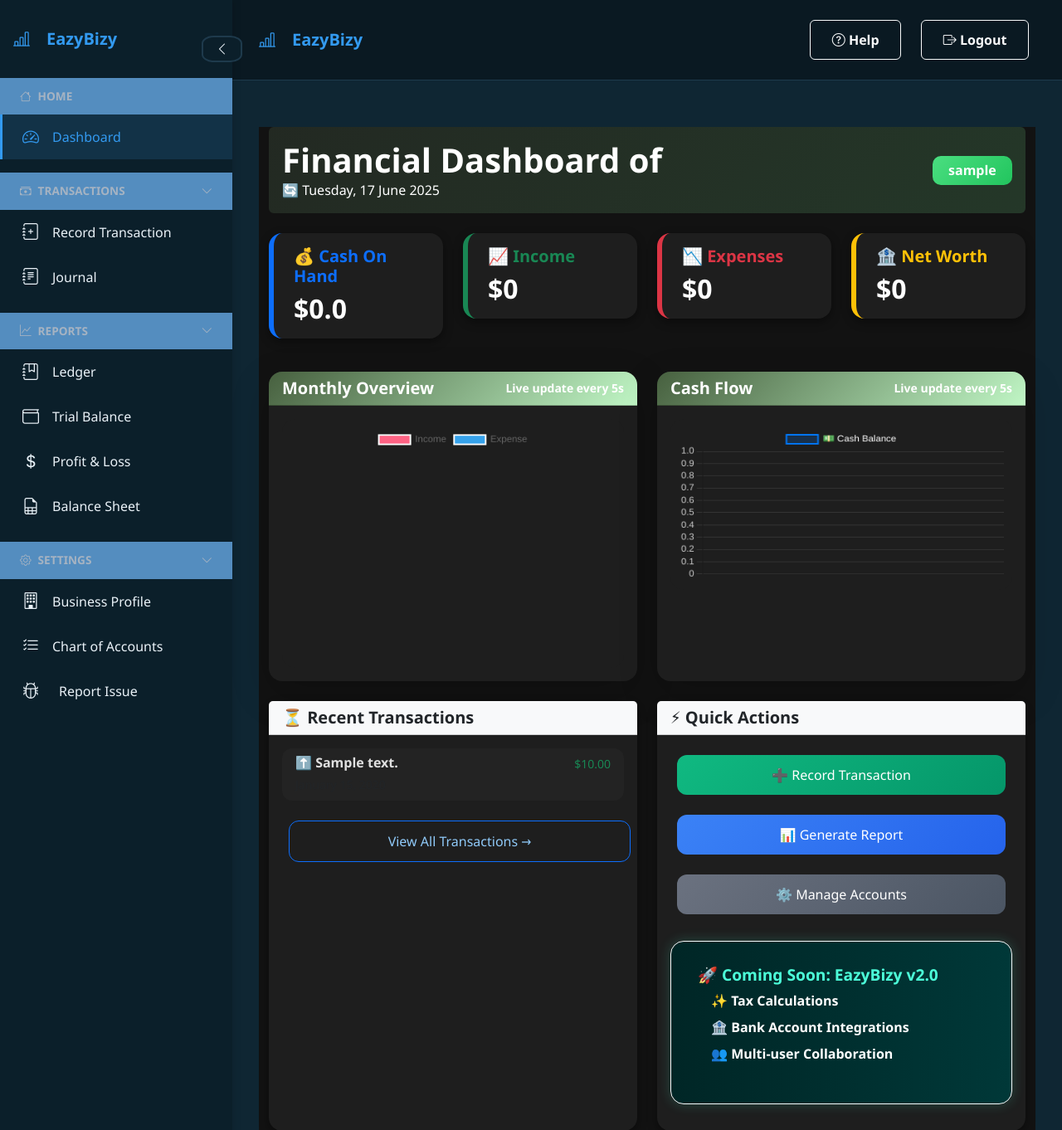
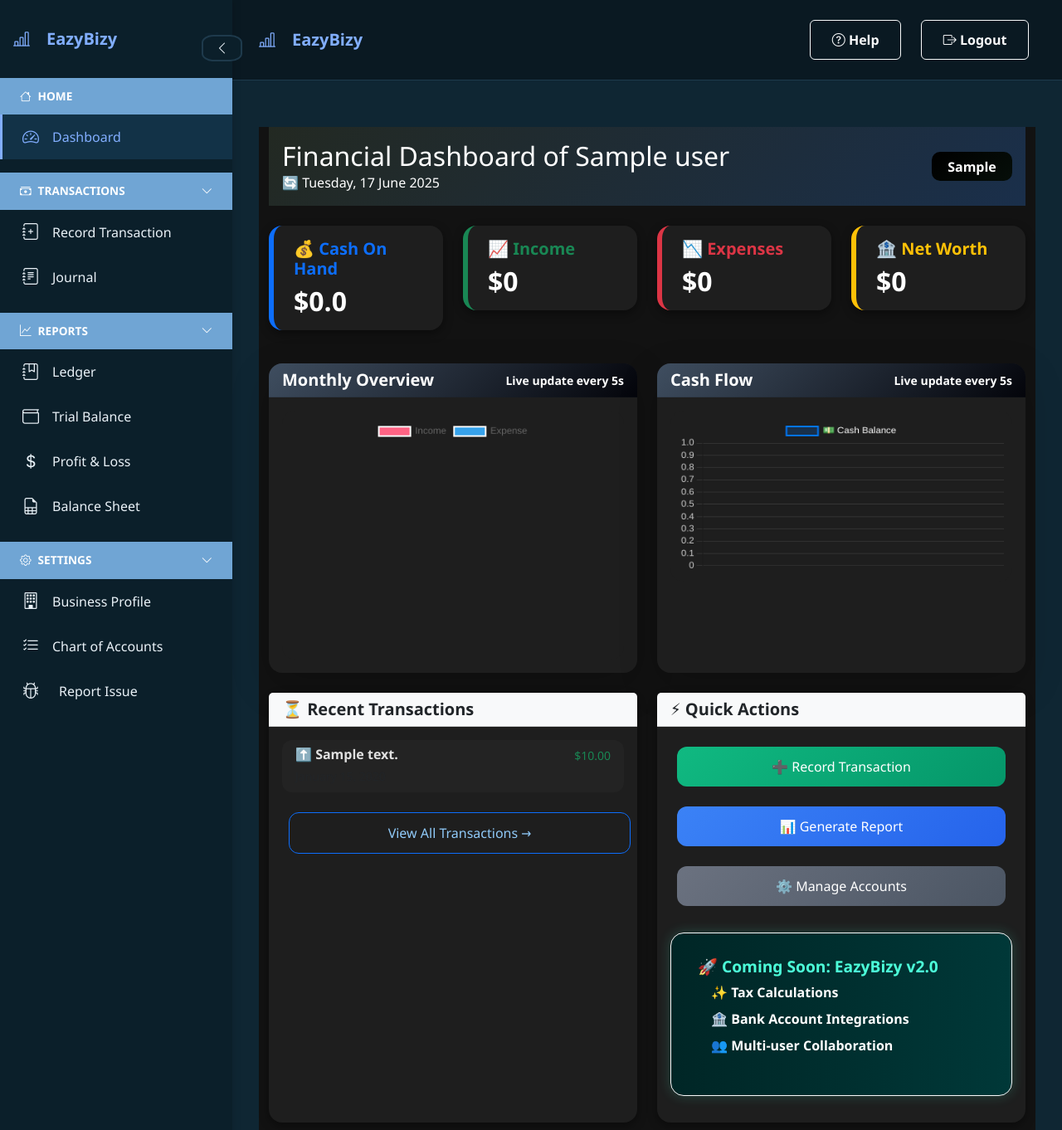
Before and after one commit to medapeta/EazyBizy_ai_accounting_solution, a Flask app: page /dashboard in a window 1280 px wide. Shown: the top 1362 px of the page at 83% size. Run offline with Flask 3, Linux system fonts and the light colour scheme; the visitor is signed in with stand-in values (Sample User, id 1); tables that the repository leaves empty hold one stand-in row (values such as "Sample post").

Commit message:
made some general tweking on styling

```diff
--- a/templates/main/dash_layout.html
+++ b/templates/main/dash_layout.html
@@ -9,15 +9,15 @@
   <link rel="alternate icon" href="{{ url_for('static', filename='main_icon/favicon.ico') }}" type="image/x-icon">
   <style>
     :root {
-  --sidebar-bg: #0b1f2a;         /* Deep navy-blue background */
-  --sidebar-active: #548dbf;     /* Vivid but classy blue accent */
-  --sidebar-hover: #123247;      /* Slightly lighter for hover effect */
-  --content-bg: #0f2633;         /* Subtle bluish dark content area */
-  --navbar-bg: #0a1922;          /* Very dark blue for the navbar */
-  --text-light: #e9f1f7;         /* Soft white-blue for high contrast */
-  --text-muted: #a6b3c2;         /* Muted light blue-gray for subtle text */
-  --border-color: #1e3a4c;       /* Border with a cool dark blue tone */
-  --primary-accent: #339af0;     /* Clean sky blue accent (buttons/icons) */
+ --sidebar-bg: #0b1f2a;
+    --sidebar-active: #70a5d4;
+    --sidebar-hover: #123247;
+    --content-bg: #0f2633;
+    --navbar-bg: #0a1922;
+    --text-light: #e9f1f7;
+    --text-muted: #ffffff;
+    --border-color: #1e3a4c;
+    --primary-accent: #82aeff;
 }
 
 
--- a/templates/main/dashboard.html
+++ b/templates/main/dashboard.html
@@ -31,7 +31,7 @@
   }
 
   .dashboard-page .card-header.dashboard-header {
-    background: linear-gradient(135deg, #47603f, #c0f6c5);
+    background: linear-gradient(135deg, #3f4e60, #04050b);
     color: #fff;
     border-radius: 16px 16px 0 0;
     font-weight: 600;
@@ -82,7 +82,7 @@
   .dashboard-page .badge {
     border-radius: 10px;
     padding: 0.6rem 1.2rem;
-    background: linear-gradient(135deg, #4ade80, #22c55e);
+    background: linear-gradient(135deg, #000000, #060e09);
     color: #ffffff;
   }
 
@@ -102,7 +102,7 @@
   .dashboard-page .quick-stats .border-warning { border-color: #f59e0b; }
 
   .dashboard-page .custom-header {
-    background: linear-gradient(135deg, #b0ecab1b, #3d6b476b);
+    background: linear-gradient(135deg, #b0ecab1b, #2557996b);
     color: #ffffff;
   }
 
@@ -118,12 +118,12 @@
 
 <div class="dashboard-page container mt-4">
   <!-- Dashboard Header -->
-  <div class="d-flex justify-content-between align-items-center mb-4 p-3 custom-header rounded">
+  <div class="d-flex justify-content-between align-items-center mb-4 p-3 custom-header">
     <div>
-      <h1 class="mb-0">Financial Dashboard of {{ business_name }}</h1>
+      <h2 class="mb-0">Financial Dashboard of {{ bussiness_name[0].capitalize() + bussiness_name[1:].lower() }}</h2>
       <p class="mb-0">🔄 {{ formatted_date }}</p>
     </div>
-    <div class="badge fs-6">{{ username }}</div>
+    <div class="badge fs-6">{{ username[0].capitalize() + username[1:].lower() }}</div>
   </div>
 
   <!-- Quick Stats Row -->
--- a/templates/main/settings/problem_report.html
+++ b/templates/main/settings/problem_report.html
@@ -6,7 +6,7 @@
     <h2 class="text-green mb-4"><i class="bi bi-bug me-2"></i>Report a Problem</h2>
 
     <p class="text-pale-green mb-4">
-      Encountering an issue? Let us know and we'll look into it. Fill out the form below and our team will get back to you shortly.
+      Encountering an issue? Let EazyBizy team know and we'll look into it. Fill out the form below and our team will get back to you shortly.
     </p>
 
     <form method="POST" action="/settings/report_problem">
```
